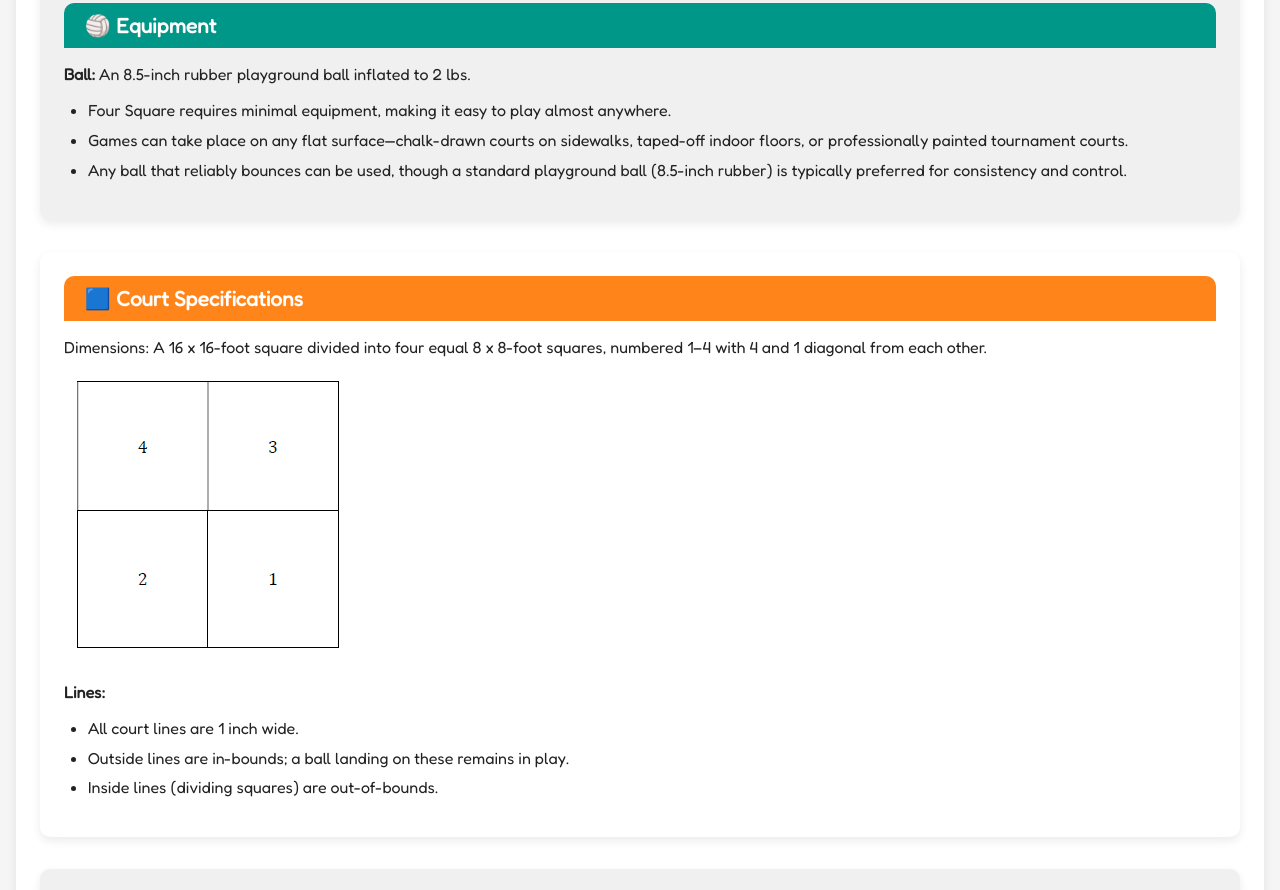
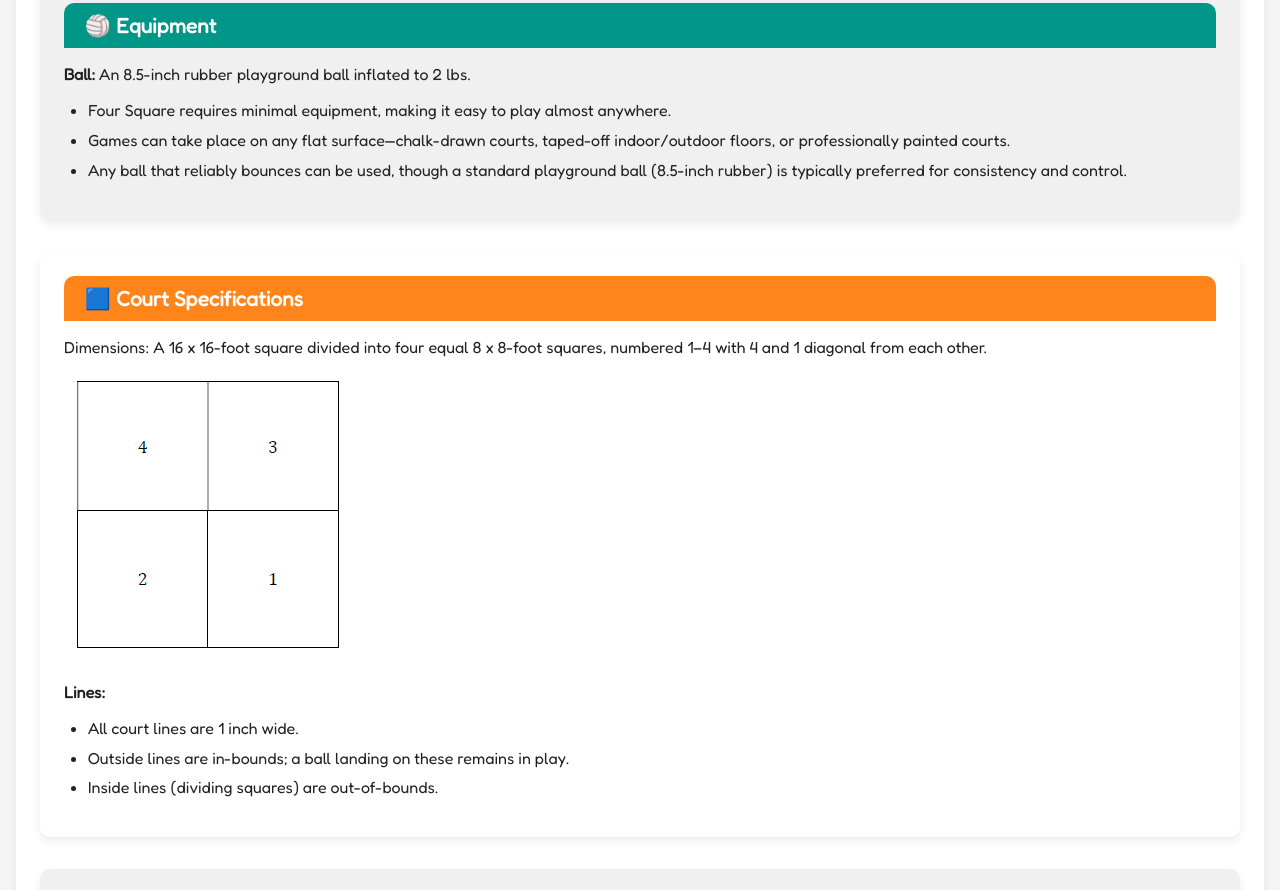
Before and after one commit to ECscoop22/FourSquareWorldChampionship, a plain HTML site: page rules.html in a window 1280 px wide. Shown: the part 800-1690 px from the top of the page. Drawn offline with Linux system fonts and the light colour scheme.

Commit message:
Update rules.html

```diff
--- a/rules.html
+++ b/rules.html
@@ -40,7 +40,7 @@
       <p><strong>Ball:</strong> An 8.5-inch rubber playground ball inflated to 2 lbs.</p>
  <ul>
     <li>Four Square requires minimal equipment, making it easy to play almost anywhere.</li>
-    <li>Games can take place on any flat surface—chalk-drawn courts on sidewalks, taped-off indoor floors, or professionally painted tournament courts.</li>
+    <li>Games can take place on any flat surface—chalk-drawn courts, taped-off indoor/outdoor floors, or professionally painted courts.</li>
     <li>Any ball that reliably bounces can be used, though a standard playground ball (8.5-inch rubber) is typically preferred for consistency and control.</li>
   </ul>
     </section>
```
